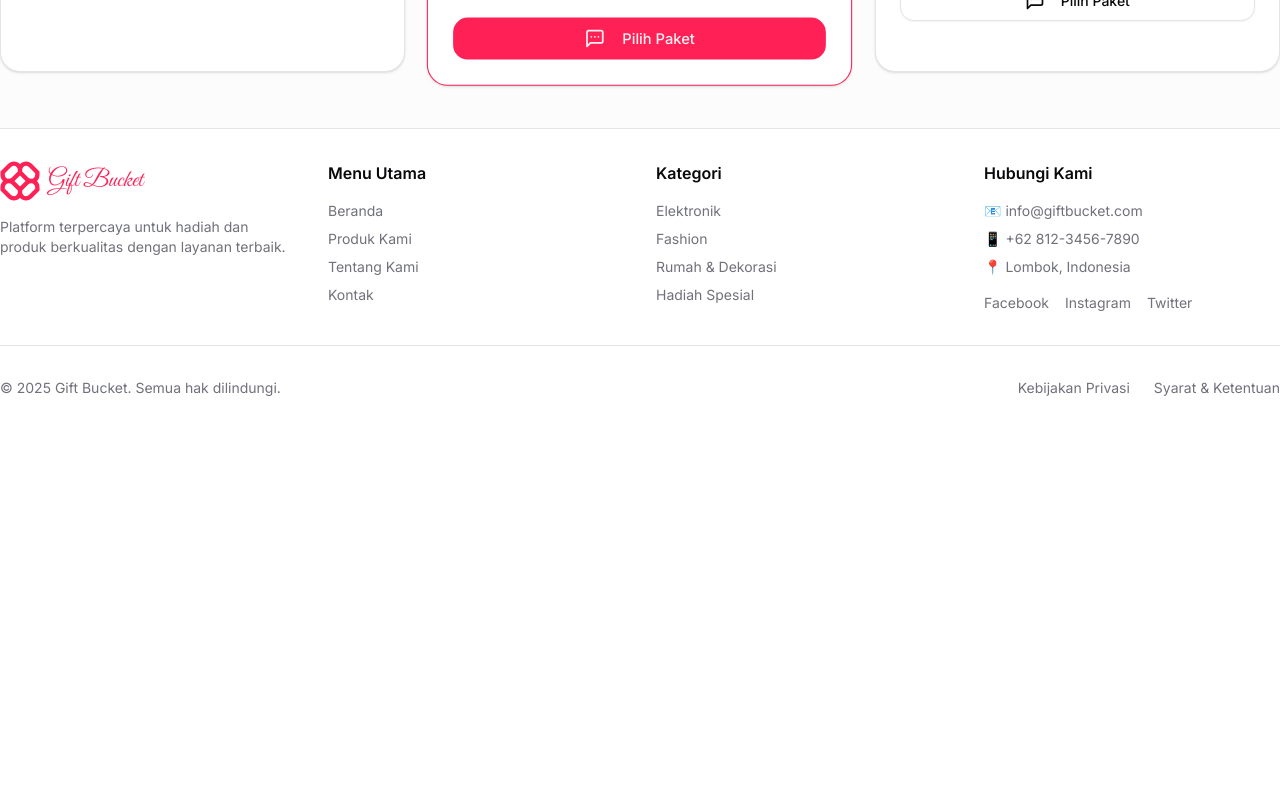
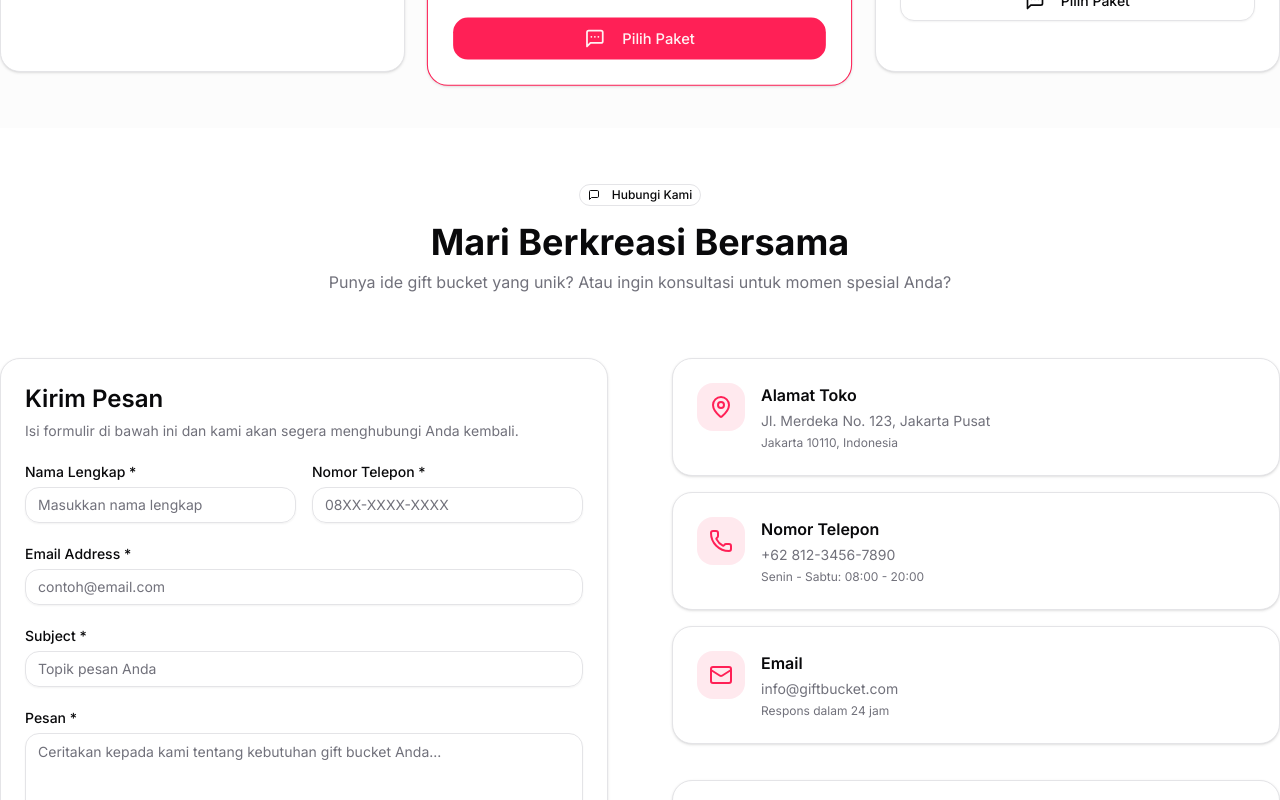
Before and after one commit to fitronansori/next-giftbucket, a Next.js app: page / in a window 1280 px wide. Shown: the part 3960-4760 px from the top of the page. Before the commit the page ends 4390 px from the top, so only its background shows below. Built offline with nearby package versions, Linux system fonts and the light colour scheme.

Commit message:
feat: add Contact component to HomePage layout

```diff
--- a/src/app/(root)/page.tsx
+++ b/src/app/(root)/page.tsx
@@ -1,4 +1,5 @@
 import Category from "@/components/layouts/Category";
+import Contact from "@/components/layouts/Contact";
 import Hero from "@/components/layouts/Hero";
 import Prices from "@/components/layouts/Prices";
 import Product from "@/components/layouts/Product";
@@ -10,6 +11,7 @@ const HomePage = () => {
       <Category />
       <Product />
       <Prices />
+      <Contact />
     </>
   );
 };
```
